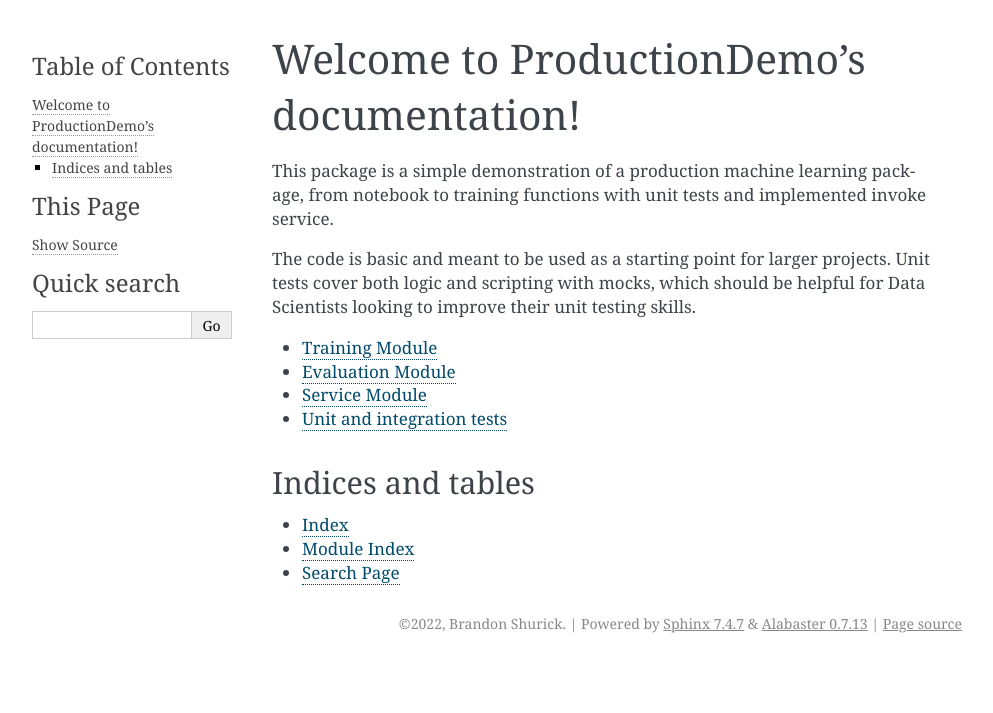
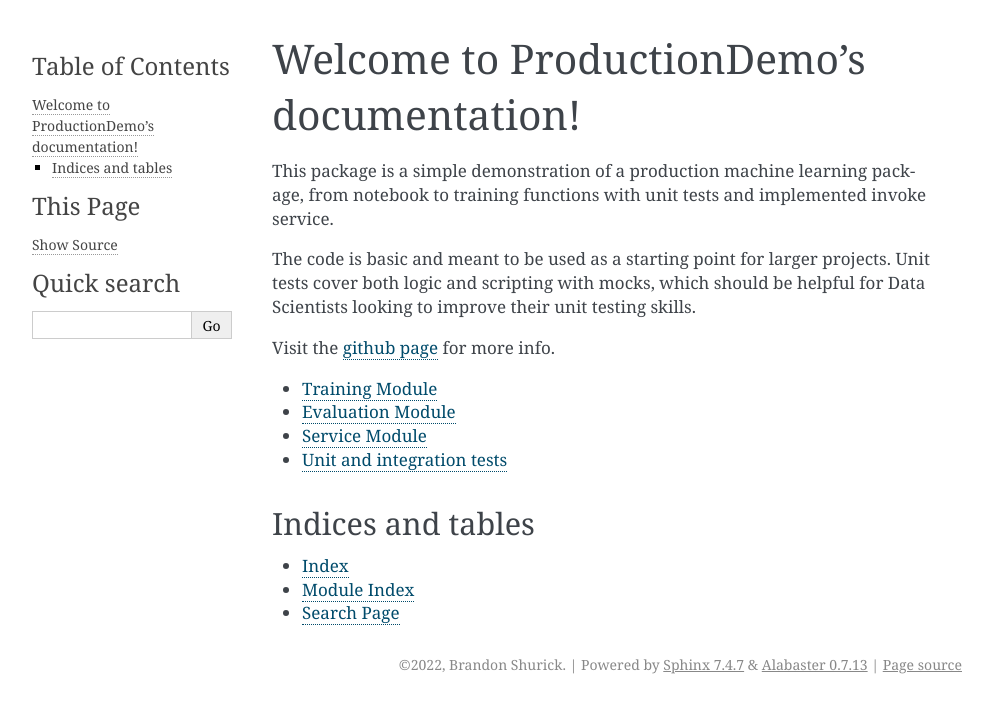
Before and after one commit to bshurick/production-demo, a Sphinx documentation site: the page built from doc/index.rst, in a window 1280 px wide. Shown: the top 713 px of the page, without its empty margins (148-1141 px from the left). Built offline with Sphinx 7.4.7, drawn with Linux system fonts in a browser that asks for light colours.

Commit message:
add github link to doc

```diff
--- a/doc/index.rst
+++ b/doc/index.rst
@@ -13,6 +13,8 @@ The code is basic and meant to be used as a starting point for larger projects.
 tests cover both logic and scripting with mocks, which should be helpful for Data Scientists
 looking to improve their unit testing skills.
 
+Visit the `github page <https://github.com/bshurick/production-demo>`_ for more info.
+
 .. toctree::
 
    train
```
